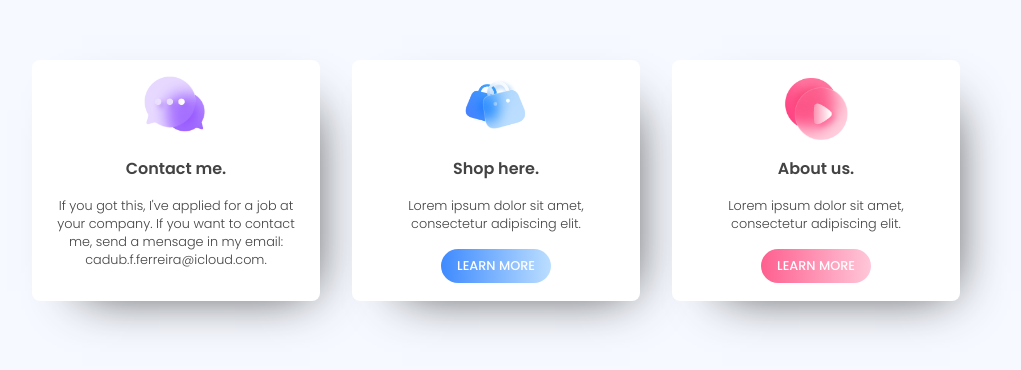
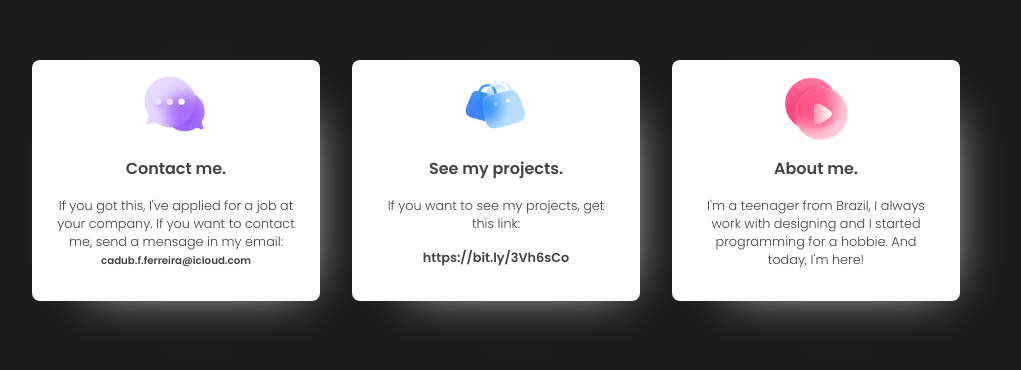
Before and after one commit to ProgramadorAbelhudo/Skills-Cards, a plain HTML site: page index.html in a window 1280 px wide. Shown: the part 220-590 px from the top of the page, without its empty margins (144-1165 px from the left). Drawn offline with Linux system fonts and the light colour scheme; files whose address does not match are found by name.

Commit message:
Add files via upload

```diff
--- a/index.html
+++ b/index.html
@@ -4,7 +4,7 @@
     <meta charset="UTF-8">
     <meta http-equiv="X-UA-Compatible" content="IE=edge">
     <meta name="viewport" content="width=device-width, initial-scale=1.0">
-    <title>Responsive Cards</title>
+    <title>Carlos Eduardo - Skills</title>
     <link rel="preconnect" href="https://fonts.gstatic.com">
     <link href="https://fonts.googleapis.com/css2?family=Poppins:wght@300;400;500;600&display=swap" rel="stylesheet">
     <link rel="stylesheet" href="style.css">
@@ -16,23 +16,24 @@
                 <img src="assets/Chat.png" alt="Contact us.">
             </div>
             <h3>Contact me.</h3>
-            <span>If you got this, I've applied for a job at your company. If you want to contact me, send a mensage in my email: cadub.f.ferreira@icloud.com.</span>
+            <span>If you got this, I've applied for a job at your company. If you want to contact me, send a mensage in my email:
+                <span> <b> cadub.f.ferreira@icloud.com </b> </span>
+            </span>
         </section>
         <section class="card shop">
             <div class="icon">
                 <img src="assets/Bag.png" alt="Shop here.">
             </div>
-            <h3>Shop here.</h3>
-            <span>Lorem ipsum dolor sit amet, consectetur adipiscing elit.</span>
-            <button>Learn More</button>
+            <h3>See my projects.</h3>
+            <span>If you want to see my projects, get this link:</span>
+            <span> <b> https://bit.ly/3Vh6sCo </b> </span>
         </section>
         <section class="card about">
             <div class="icon">
                 <img src="assets/Play.png" alt="About us.">
             </div>
-            <h3>About us.</h3>
-            <span>Lorem ipsum dolor sit amet, consectetur adipiscing elit.</span>
-            <button>Learn More</button>
+            <h3>About me.</h3>
+            <span>I'm a teenager from Brazil, I always work with designing and I started programming for a hobbie. And today, I'm here!</span>
         </section>
     </main>
 </body>
--- a/style.css
+++ b/style.css
@@ -6,7 +6,7 @@
 }
 
 body {
-    background: #F6F9FF;
+    background: #1a1a1a;
     height: 100vh;
     width: 100%;
 
@@ -84,13 +84,14 @@ main.cards section.card.about button {
 }
 
 main.cards section.card.contact {
-    box-shadow: 20px 20px 50px -30px #2e2e2e;
+    box-shadow: 20px 20px 50px -35px #ffffff;
+
 }
 main.cards section.card.shop {
-    box-shadow: 20px 20px 50px -30px #2e2e2e;
+    box-shadow: 20px 20px 50px -35px #ffffff;
 }
 main.cards section.card.about {
-    box-shadow: 20px 20px 50px -30px #2e2e2e;
+    box-shadow: 20px 20px 50px -35px #ffffff;
 }
 
 @media screen and (max-width: 720px) {
```
